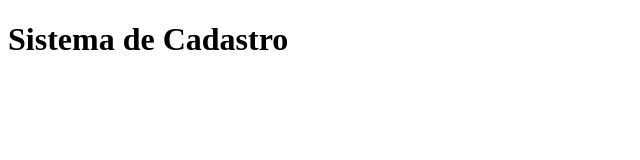
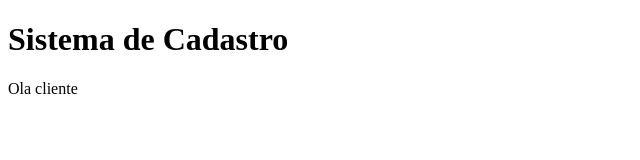
Before and after one commit to DaviRoberto404/Firth, a plain HTML site: page index.html in a window 1280 px wide. Shown: the full height of the page, 0-640 px from the left. Drawn offline with Linux system fonts and the light colour scheme.

Commit message:
Enviado ao Github

```diff
--- a/index.html
+++ b/index.html
@@ -9,6 +9,7 @@
 <body>
 
     <h1>Sistema de Cadastro</h1>
+    <p>Ola cliente</p>
     <script src="app.js"></script>
 
 </body>
```
